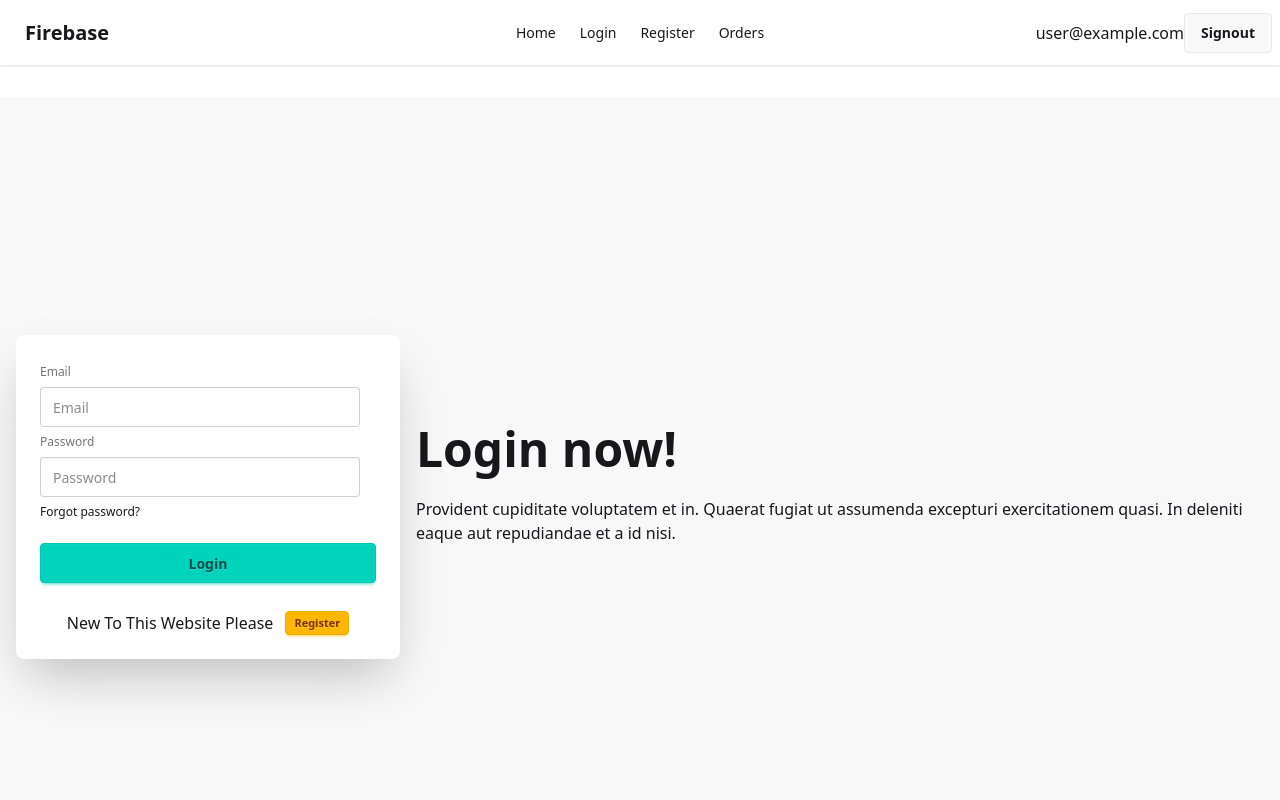
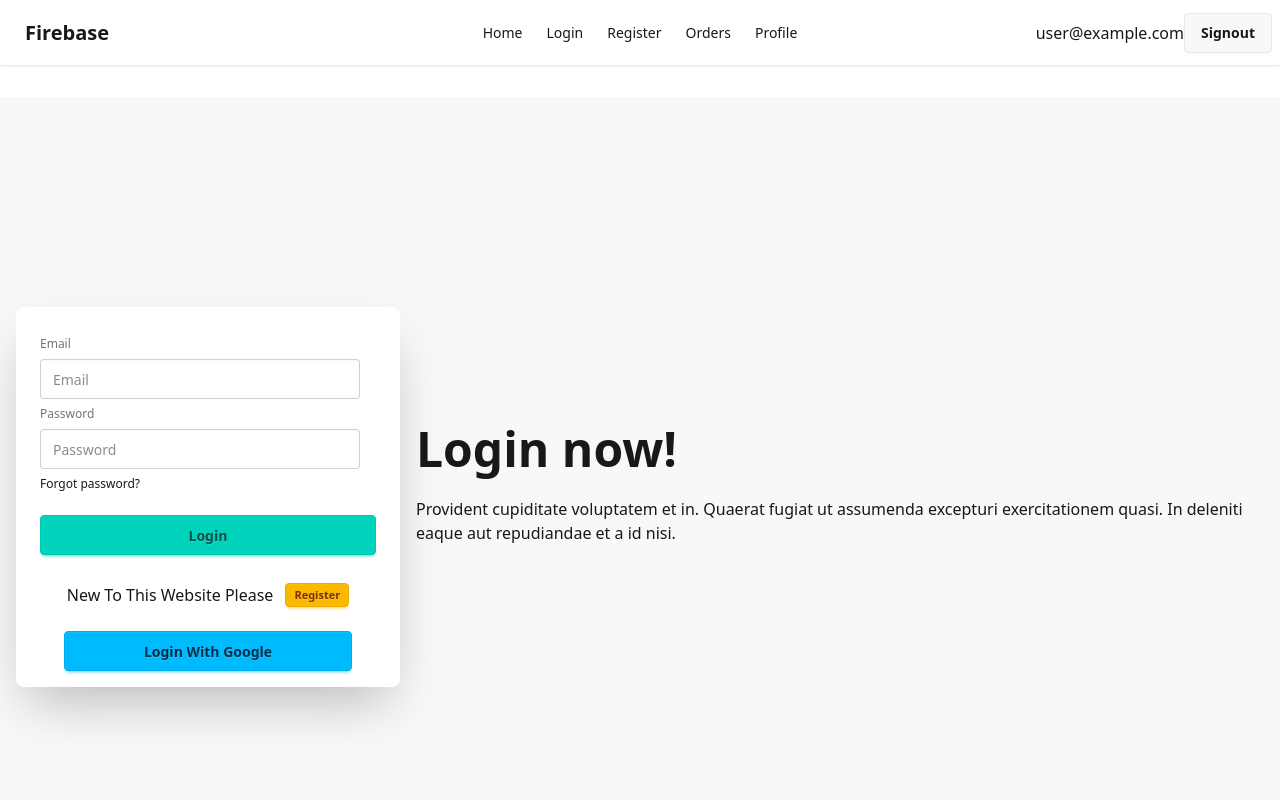
Before and after one commit to Taanveer22/firebase-auth-int-private-route, a React (Vite) app: page /login in a window 1280 px wide. Shown: the top 800 px of the page. Built offline with nearby package versions, Linux system fonts and the light colour scheme; no server answers; sample sign-in values are in the browser's storage.

Commit message:
alhamdulliah google sign in implementation done via context api

```diff
--- a/src/components/Login.jsx
+++ b/src/components/Login.jsx
@@ -1,9 +1,10 @@
-import { Link } from "react-router-dom";
+import { Link, useNavigate } from "react-router-dom";
 import { AuthContext } from "../providers/AuthProvider";
 import { useContext } from "react";
 
 const Login = () => {
-  const { signInUser } = useContext(AuthContext);
+  const { signInUser, signInWithGoogle } = useContext(AuthContext);
+  const navigate = useNavigate();
 
   const handleLoginFormSubmit = (e) => {
     e.preventDefault();
@@ -14,6 +15,18 @@ const Login = () => {
 
     // signInUser function call() by context api
     signInUser(email, password)
+      .then((result) => {
+        console.log(result.user);
+        e.target.reset();
+        navigate("/");
+      })
+      .catch((error) => {
+        console.log(error.message);
+      });
+  };
+
+  const handleGoogleSignIn = () => {
+    signInWithGoogle()
       .then((result) => {
         console.log(result.user);
       })
@@ -63,6 +76,12 @@ const Login = () => {
                 <Link to="/register">Register</Link>
               </p>
             </div>
+            <button
+              onClick={handleGoogleSignIn}
+              className="btn btn-info mx-12 mb-4"
+            >
+              Login With Google
+            </button>
           </div>
         </div>
       </div>
--- /dev/null
+++ b/src/components/Profile.jsx
@@ -0,0 +1,5 @@
+const Profile = () => {
+  return <div>Update Your Profile...</div>;
+};
+
+export default Profile;
--- a/src/components/Register.jsx
+++ b/src/components/Register.jsx
@@ -1,9 +1,10 @@
 import { useContext } from "react";
-import { Link } from "react-router-dom";
+import { Link, useNavigate } from "react-router-dom";
 import { AuthContext } from "../providers/AuthProvider";
 
 const Register = () => {
   const { createUser } = useContext(AuthContext);
+  const navigate = useNavigate();
 
   const handleRegisterFormSubmit = (e) => {
     e.preventDefault();
@@ -18,6 +19,8 @@ const Register = () => {
     createUser(email, password)
       .then((result) => {
         console.log(result);
+        e.target.reset();
+        navigate("/");
       })
       .catch((error) => {
         console.log(error.message);
--- a/src/layouts/Header.jsx
+++ b/src/layouts/Header.jsx
@@ -17,9 +17,14 @@ const Header = () => {
         <NavLink to="/register">Register</NavLink>
       </li>
       {user && (
-        <li>
-          <NavLink to="/orders">Orders</NavLink>
-        </li>
+        <>
+          <li>
+            <NavLink to="/orders">Orders</NavLink>
+          </li>
+          <li>
+            <NavLink to="/profile">Profile</NavLink>
+          </li>
+        </>
       )}
     </>
   );
--- a/src/providers/AuthProvider.jsx
+++ b/src/providers/AuthProvider.jsx
@@ -2,13 +2,18 @@ import { createContext, useEffect, useState } from "react";
 import auth from "../firebase/firebase.config";
 import {
   createUserWithEmailAndPassword,
+  GoogleAuthProvider,
   onAuthStateChanged,
   signInWithEmailAndPassword,
+  signInWithPopup,
   signOut,
 } from "firebase/auth";
 
 // ===========    context create    ===============
 const AuthContext = createContext(null);
+
+// =========== google auth provider ==============
+const googleProvider = new GoogleAuthProvider();
 
 // ======= provider component =================
 const AuthProvider = ({ children }) => {
@@ -35,6 +40,11 @@ const AuthProvider = ({ children }) => {
   const signOutUser = () => {
     setLoading(true);
     return signOut(auth);
+  };
+
+  // =========== sign in with google ================
+  const signInWithGoogle = () => {
+    signInWithPopup(auth, googleProvider);
   };
 
   // ========== listen to auth changes (method 01) =================
@@ -70,6 +80,7 @@ const AuthProvider = ({ children }) => {
   //   createUser: createUser,
   //   signInUser: signInUser,
   //   signOutUser: signOutUser,
+  //   signInWithGoogle : signInWithGoogle,
   //   user: user,
   //   loading: loading,
   // };
@@ -82,6 +93,7 @@ const AuthProvider = ({ children }) => {
     createUser,
     signInUser,
     signOutUser,
+    signInWithGoogle,
     user,
     loading,
   };
--- a/src/routes/CommonRouter.jsx
+++ b/src/routes/CommonRouter.jsx
@@ -5,6 +5,7 @@ import Login from "../components/Login";
 import Register from "../components/Register";
 import Orders from "../components/Orders";
 import PrivateRouter from "./PrivateRouter";
+import Profile from "../components/Profile";
 
 const CommonRouter = createBrowserRouter([
   {
@@ -31,6 +32,14 @@ const CommonRouter = createBrowserRouter([
           </PrivateRouter>
         ),
       },
+      {
+        path: "/profile",
+        element: (
+          <PrivateRouter>
+            <Profile></Profile>
+          </PrivateRouter>
+        ),
+      },
     ],
   },
 ]);
```
